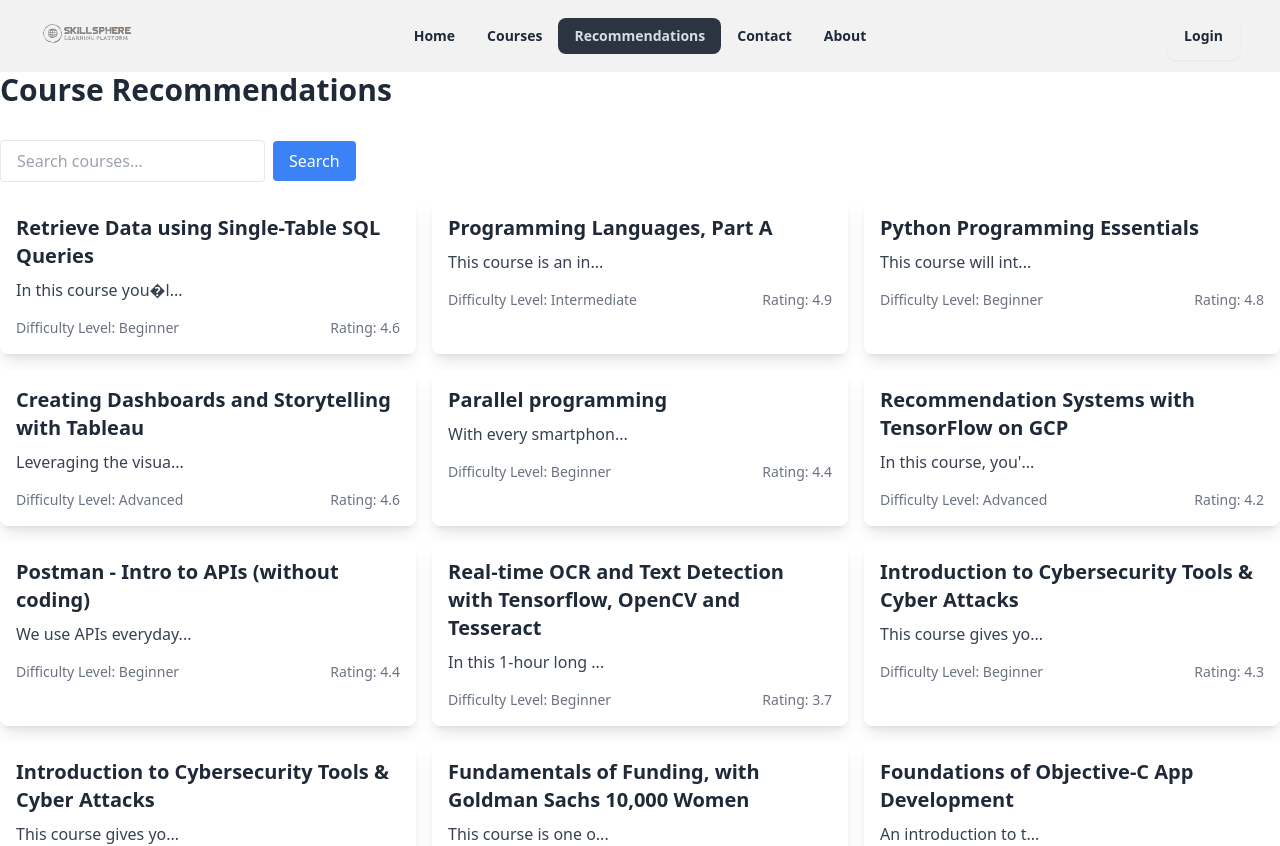
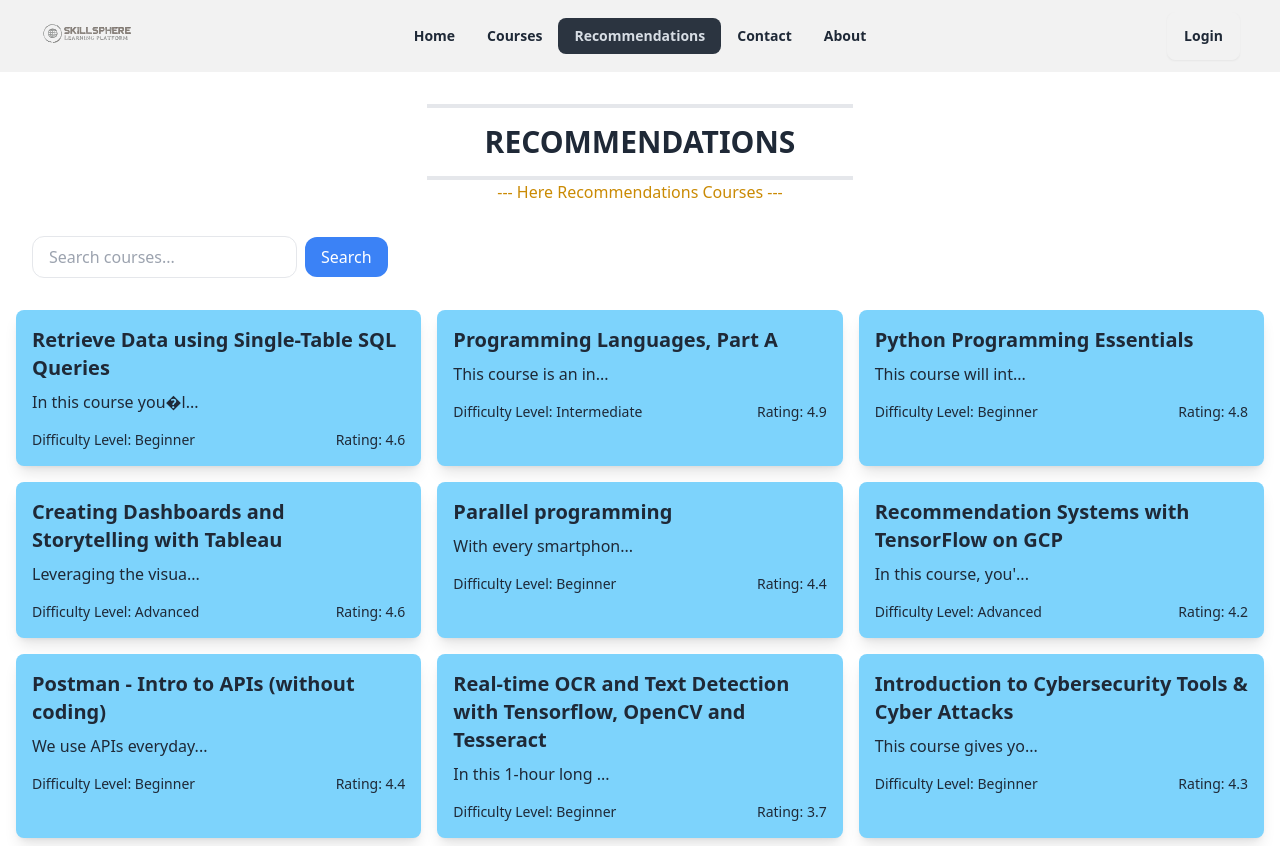
Before and after one commit to seyam14/SkillSphere, a React (Vite) app: page /recommendations in a window 1280 px wide. Shown: the top 846 px of the page. Built offline with nearby package versions, Linux system fonts and the light colour scheme; no server answers.

Commit message:
edited Recommendations

```diff
--- a/src/features pages/Recommendations/Recommendations.jsx
+++ b/src/features pages/Recommendations/Recommendations.jsx
@@ -1,5 +1,7 @@
 import { useEffect, useState } from 'react';
 import axios from 'axios';
+import SectionTitle from '../../SectionTitle/SectionTitle';
+import { Helmet } from 'react-helmet';
 
 function Recommendations() {
   const [courses, setCourses] = useState([]);
@@ -10,14 +12,12 @@ function Recommendations() {
     axios.get('../../../public/CourseRecommendations.json')
       .then(response => {
         setCourses(response.data);
-        setFilteredCourses(response.data); // Initialize filtered courses with all courses
+        setFilteredCourses(response.data);
       })
       .catch(error => {
         console.error('Error fetching courses:', error);
       });
   }, []);
-
-  // Function to handle search
   const handleSearch = () => {
     const filtered = courses.filter(course =>
       course["Course Name"].toLowerCase().includes(searchTerm.toLowerCase())
@@ -27,31 +27,34 @@ function Recommendations() {
 
   return (
     <div className="container mx-auto">
-      <h1 className="text-3xl font-bold mb-8">Course Recommendations</h1>
-      <div className="mb-4">
+       <Helmet>
+        <title>LMS|Recommendations</title>
+       </Helmet>
+      <SectionTitle  subHeading="Here Recommendations Courses"
+            heading="Recommendations"></SectionTitle>
+      <div className="mb-4 pl-8">
         <input
           type="text"
           placeholder="Search courses..."
-          className="px-4 py-2 border rounded mr-2"
+          className="px-4 py-2 border rounded-xl mr-2"
           value={searchTerm}
           onChange={e => setSearchTerm(e.target.value)}
         />
         <button
-          className="px-4 py-2 bg-blue-500 text-white rounded"
-          onClick={handleSearch}
-        >
+          className="px-4 py-2 bg-blue-500 text-white rounded-xl"
+          onClick={handleSearch}>
           Search
         </button>
       </div>
-      <div className="grid grid-cols-1 md:grid-cols-2 lg:grid-cols-3 gap-4">
+      <div className="grid grid-cols-1 md:grid-cols-2 lg:grid-cols-3 gap-4 p-4">
         {filteredCourses.map(course => (
-          <div key={course["Course Name"]} className="bg-white shadow-lg rounded-lg overflow-hidden">
+          <div key={course["Course Name"]} className="bg-sky-300 shadow-lg rounded-lg overflow-hidden">
             <div className="p-4">
               <h2 className="text-xl font-bold mb-2">{course["Course Name"]}</h2>
-              <p className="text-gray-700 mb-4">{course["Course Description"].slice(0, 20)}...</p>
+              <p className=" mb-4">{course["Course Description"].slice(0, 20)}...</p>
               <div className="flex justify-between items-center">
-                <p className="text-sm text-gray-500">Difficulty Level: {course["Difficulty Level"]}</p>
-                <p className="text-sm text-gray-500">Rating: {course["Course Rating"]}</p>
+                <p className="text-sm ">Difficulty Level: {course["Difficulty Level"]}</p>
+                <p className="text-sm ">Rating: {course["Course Rating"]}</p>
               </div>
             </div>
           </div>
```
